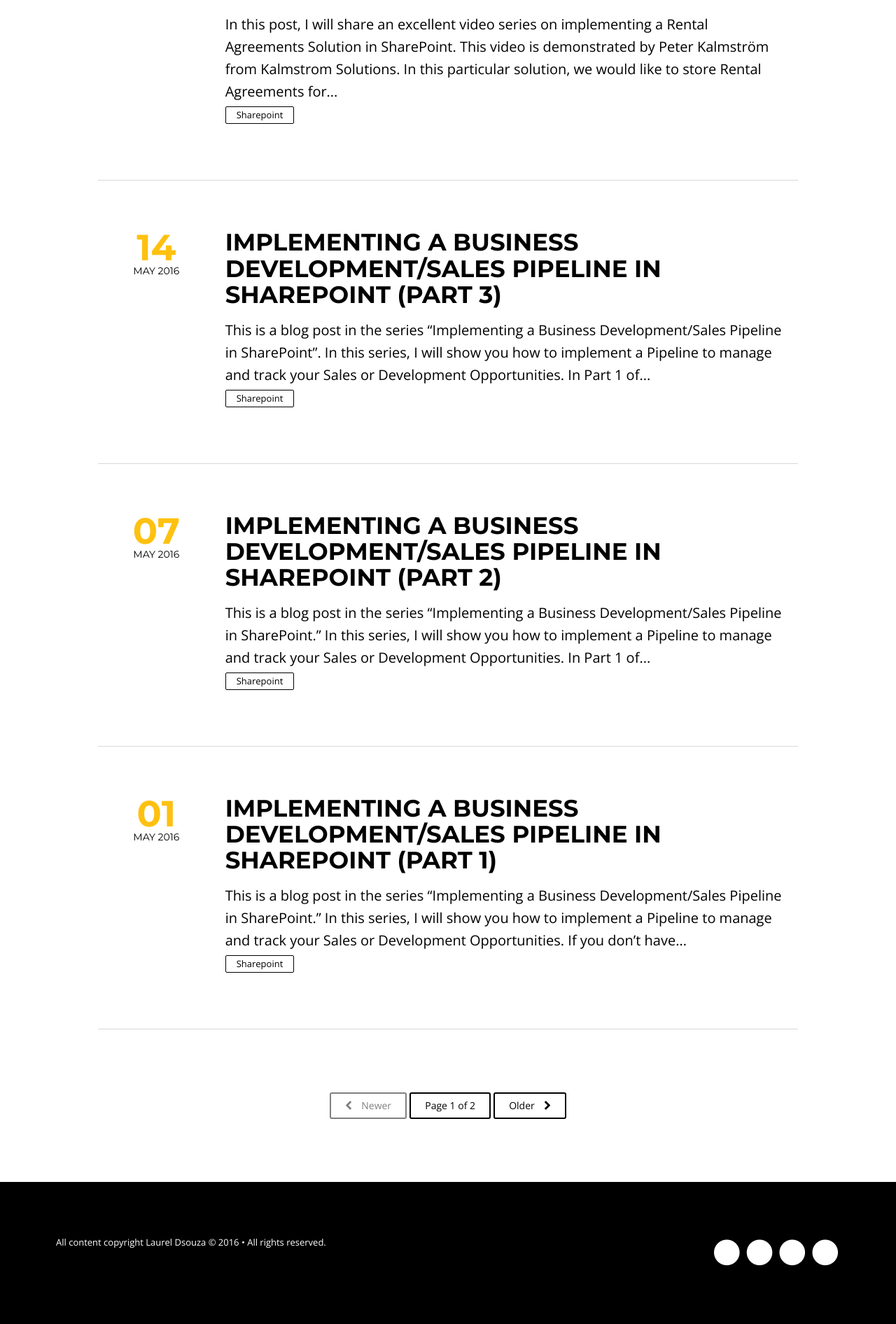
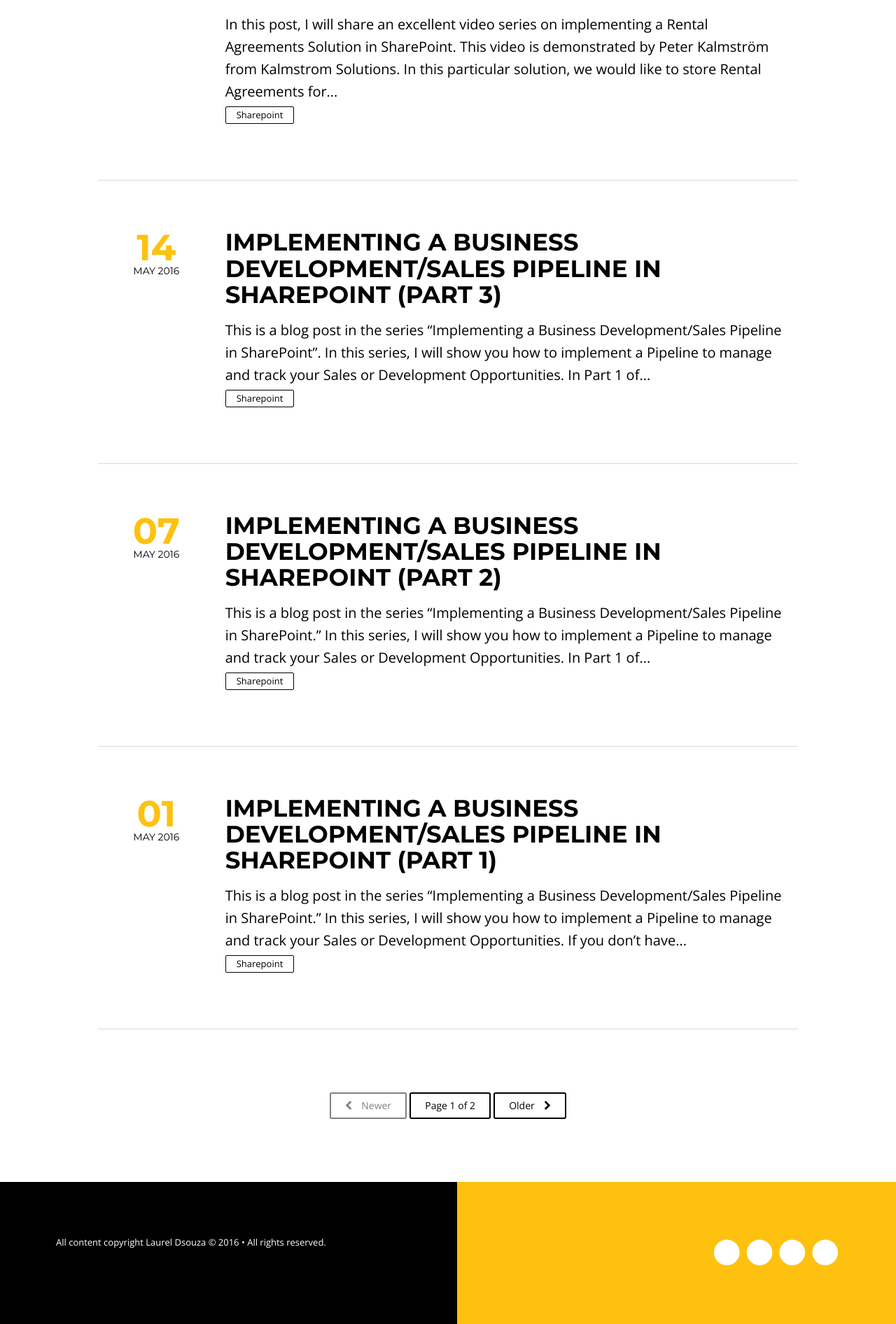
Before and after one commit to ldsouza/ldsouza.github.io, a Jekyll site: the page built from index.html, in a window 1280 px wide. Shown: the part 996-2888 px from the top of the page at 70% size. Built offline with Jekyll 4.4.1, drawn with Linux system fonts in a browser that asks for light colours; nearby versions of some CDN libraries; the list of posts is cut into pages by our own code.

Commit message:
Update style.css

```diff
--- a/assets/css/style.css
+++ b/assets/css/style.css
@@ -486,7 +486,7 @@ nav.pagination {
   .notepad-site-footer .social-icons {
     text-align: center;
     float: none;
-    padding-bottom: 3.75rem; color: #FEC110;}
+    padding-bottom: 3.75rem; background-color: #FEC110;}
     .notepad-site-footer .social-icons a {
       color: white;}
   @media only screen and (min-width: 70em) {
```
